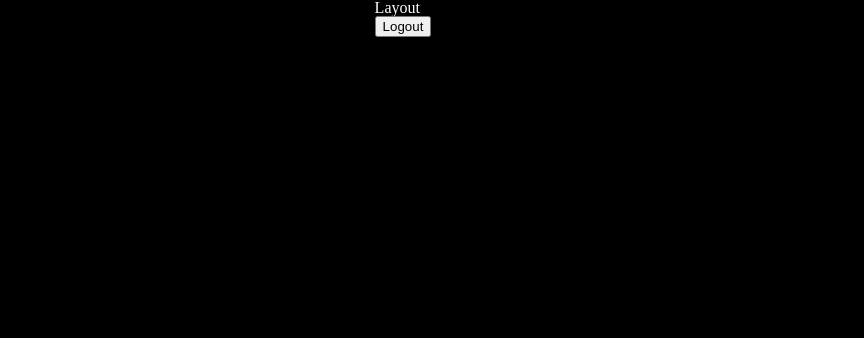
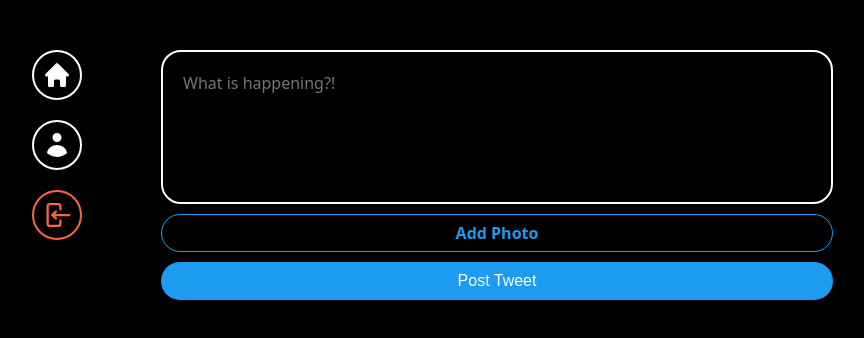
Before and after one commit to zero0205/JJACK, a React (Vite) app in the folder nwitter/: page / in a window 1280 px wide. Shown: the top 338 px of the page, without its empty margins (237-1101 px from the left). Built offline with nearby package versions, Linux system fonts and the light colour scheme; no server answers; sample sign-in values are in the browser's storage.

Commit message:
✨ Feat: Post Tweet

```diff
--- a/nwitter/src/App.tsx
+++ b/nwitter/src/App.tsx
@@ -59,6 +59,8 @@
   height: 100vh;
   display: flex;
   justify-content: center;
+  font-family: system-ui, -apple-system, BlinkMacSystemFont, "Segoe UI", Roboto,
+    Oxygen, Ubuntu, Cantarell, "Open Sans", "Helvetica Neue", sans-serif;
 `;
 
 function App() {
--- a/nwitter/src/components/layout.tsx
+++ b/nwitter/src/components/layout.tsx
@@ -1,10 +1,104 @@
-import { Outlet } from "react-router-dom";
+import { Link, Outlet, useNavigate } from "react-router-dom";
+import styled from "styled-components";
+import { auth } from "../firebase";
+
+const Wrapper = styled.div`
+  display: grid;
+  gap: 20px;
+  grid-template-columns: 1fr 4fr;
+  height: 100%;
+  padding: 50px 0px;
+  width: 100%;
+  max-width: 860px;
+`;
+const Menu = styled.div`
+  display: flex;
+  flex-direction: column;
+  align-items: center;
+  gap: 20px;
+`;
+const MenuItem = styled.div`
+  cursor: pointer;
+  display: flex;
+  align-items: center;
+  justify-content: center;
+  border: 2px solid white;
+  height: 50px;
+  width: 50px;
+  border-radius: 50%;
+  svg {
+    width: 30px;
+    fill: white;
+  }
+  &.log-out {
+    border-color: tomato;
+    svg {
+      fill: tomato;
+    }
+  }
+`;
 
 export default function Layout() {
+  const navigate = useNavigate();
+  const onLogout = async () => {
+    const ok = confirm("Are you sure you want to logout?");
+    if (ok) {
+      await auth.signOut();
+      navigate("/login");
+    }
+  };
   return (
-    <h1>
-      Layout
+    <Wrapper>
+      <Menu>
+        <Link to="/">
+          <MenuItem>
+            <svg
+              fill="currentColor"
+              viewBox="0 0 20 20"
+              xmlns="http://www.w3.org/2000/svg"
+              aria-hidden="true"
+            >
+              <path
+                clipRule="evenodd"
+                fillRule="evenodd"
+                d="M9.293 2.293a1 1 0 011.414 0l7 7A1 1 0 0117 11h-1v6a1 1 0 01-1 1h-2a1 1 0 01-1-1v-3a1 1 0 00-1-1H9a1 1 0 00-1 1v3a1 1 0 01-1 1H5a1 1 0 01-1-1v-6H3a1 1 0 01-.707-1.707l7-7z"
+              />
+            </svg>
+          </MenuItem>
+        </Link>
+        <Link to="profile">
+          <MenuItem>
+            <svg
+              fill="currentColor"
+              viewBox="0 0 20 20"
+              xmlns="http://www.w3.org/2000/svg"
+              aria-hidden="true"
+            >
+              <path d="M10 8a3 3 0 100-6 3 3 0 000 6zM3.465 14.493a1.23 1.23 0 00.41 1.412A9.957 9.957 0 0010 18c2.31 0 4.438-.784 6.131-2.1.43-.333.604-.903.408-1.41a7.002 7.002 0 00-13.074.003z" />
+            </svg>
+          </MenuItem>
+        </Link>
+        <MenuItem className="log-out" onClick={onLogout}>
+          <svg
+            fill="currentColor"
+            viewBox="0 0 20 20"
+            xmlns="http://www.w3.org/2000/svg"
+            aria-hidden="true"
+          >
+            <path
+              clipRule="evenodd"
+              fillRule="evenodd"
+              d="M3 4.25A2.25 2.25 0 015.25 2h5.5A2.25 2.25 0 0113 4.25v2a.75.75 0 01-1.5 0v-2a.75.75 0 00-.75-.75h-5.5a.75.75 0 00-.75.75v11.5c0 .414.336.75.75.75h5.5a.75.75 0 00.75-.75v-2a.75.75 0 011.5 0v2A2.25 2.25 0 0110.75 18h-5.5A2.25 2.25 0 013 15.75V4.25z"
+            />
+            <path
+              clipRule="evenodd"
+              fillRule="evenodd"
+              d="M19 10a.75.75 0 00-.75-.75H8.704l1.048-.943a.75.75 0 10-1.004-1.114l-2.5 2.25a.75.75 0 000 1.114l2.5 2.25a.75.75 0 101.004-1.114l-1.048-.943h9.546A.75.75 0 0019 10z"
+            />
+          </svg>
+        </MenuItem>
+      </Menu>
       <Outlet />
-    </h1>
+    </Wrapper>
   );
 }
--- /dev/null
+++ b/nwitter/src/components/post-tweet-form.tsx
@@ -0,0 +1,137 @@
+import { addDoc, collection, updateDoc } from "firebase/firestore";
+import React, { useState } from "react";
+import styled from "styled-components";
+import { auth, db, storage } from "../firebase";
+import { getDownloadURL, ref, uploadBytes } from "firebase/storage";
+
+const Form = styled.form`
+  display: flex;
+  flex-direction: column;
+  gap: 10px;
+`;
+
+const TextArea = styled.textarea`
+  border: 2px solid white;
+  padding: 20px;
+  border-radius: 20px;
+  font-size: 16px;
+  color: white;
+  background-color: black;
+  width: 100%;
+  resize: none;
+  font-family: system-ui, -apple-system, BlinkMacSystemFont, "Segoe UI", Roboto,
+    Oxygen, Ubuntu, Cantarell, "Open Sans", "Helvetica Neue", sans-serif;
+  &::placeholder {
+    font-size: 16px;
+  }
+  &:focus {
+    outline: none;
+    border-color: #1d9bf0;
+  }
+`;
+
+const AttachFileButton = styled.label`
+  padding: 10px 0px;
+  color: #1d9bf0;
+  text-align: center;
+  border-radius: 20px;
+  border: 1px solid #1d9bf0;
+  font-weight: 600;
+  cursor: pointer;
+`;
+
+const AttachFileInput = styled.input`
+  display: none;
+`;
+
+const SubmitBtn = styled.input`
+  background-color: #1d9bf0;
+  color: white;
+  border: none;
+  padding: 10px 0px;
+  border-radius: 20px;
+  font-size: 16px;
+  cursor: pointer;
+  &:hover,
+  &:active {
+    opacity: 0.9;
+  }
+`;
+
+export default function PostTweetForm() {
+  const [isLoading, setLoading] = useState(false);
+  const [tweet, setTweet] = useState("");
+  const [file, setFile] = useState<File | null>(null);
+
+  const onChange = (e: React.ChangeEvent<HTMLTextAreaElement>) => {
+    setTweet(e.target.value);
+  };
+
+  const onFileChange = (e: React.ChangeEvent<HTMLInputElement>) => {
+    const { files } = e.target;
+    if (files && files.length === 1) {
+      if (files[0].size > 1 * 1024 * 1024) {
+        alert("Only files under 1MB can be uploaded.");
+        return;
+      }
+      setFile(files[0]);
+    }
+  };
+
+  const onSubmit = async (e: React.FormEvent<HTMLFormElement>) => {
+    e.preventDefault();
+    const user = auth.currentUser;
+    if (!user || isLoading || tweet === "" || tweet.length > 180) return;
+    try {
+      setLoading(true);
+      const doc = await addDoc(collection(db, "tweets"), {
+        tweet,
+        createdAt: Date.now(),
+        userName: user.displayName || "Anonymous",
+        userId: user.uid,
+      });
+      if (file) {
+        const locationRef = ref(
+          storage,
+          `tweets/${user.uid}-${user.displayName}/${doc.id}`
+        );
+        const result = await uploadBytes(locationRef, file);
+        const url = await getDownloadURL(result.ref);
+        await updateDoc(doc, {
+          photo: url,
+        });
+      }
+      setTweet("");
+      setFile(null);
+    } catch (e) {
+      console.log(e);
+    } finally {
+      setLoading(false);
+    }
+  };
+
+  return (
+    <Form onSubmit={onSubmit}>
+      <TextArea
+        required
+        rows={5}
+        maxLength={180}
+        onChange={onChange}
+        placeholder="What is happening?!"
+      />
+      <AttachFileButton htmlFor="file">
+        {file ? "Photo added ✔" : "Add Photo"}
+      </AttachFileButton>
+      <AttachFileInput
+        onChange={onFileChange}
+        type="file"
+        id="file"
+        accept="image/*"
+      />
+      <SubmitBtn
+        type="submit"
+        value={isLoading ? "Posting..." : "Post Tweet"}
+      />
+    </Form>
+  );
+}
--- a/nwitter/src/firebase.ts
+++ b/nwitter/src/firebase.ts
@@ -1,5 +1,7 @@
 import { initializeApp } from "firebase/app";
 import { getAuth } from "firebase/auth";
+import { getStorage } from "firebase/storage";
+import { getFirestore } from "firebase/firestore";
 
 const firebaseConfig = {
   apiKey: "AIzaSyDAoRFIwZUPzc5B2plSsOCp8TMqXEEjrFU",
@@ -13,3 +15,7 @@
 const app = initializeApp(firebaseConfig);
 
 export const auth = getAuth(app);
+
+export const storage = getStorage(app);
+
+export const db = getFirestore(app);
--- a/nwitter/src/routes/home.tsx
+++ b/nwitter/src/routes/home.tsx
@@ -1,12 +1,12 @@
-import { auth } from "../firebase";
+import styled from "styled-components";
+import PostTweetForm from "../components/post-tweet-form";
+
+const Wrapper = styled.div``;
 
 export default function Home() {
-  const logOut = () => {
-    auth.signOut();
-  };
   return (
-    <h1>
-      <button onClick={logOut}>Logout</button>
-    </h1>
+    <Wrapper>
+      <PostTweetForm />
+    </Wrapper>
   );
 }
```
